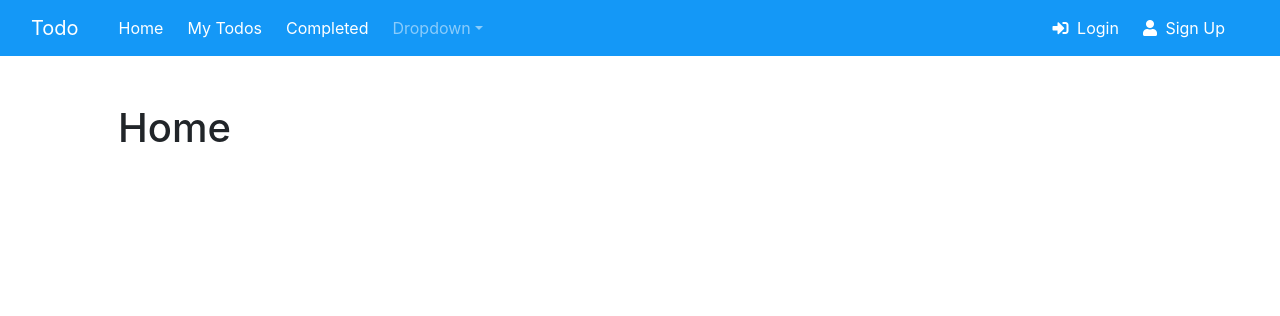
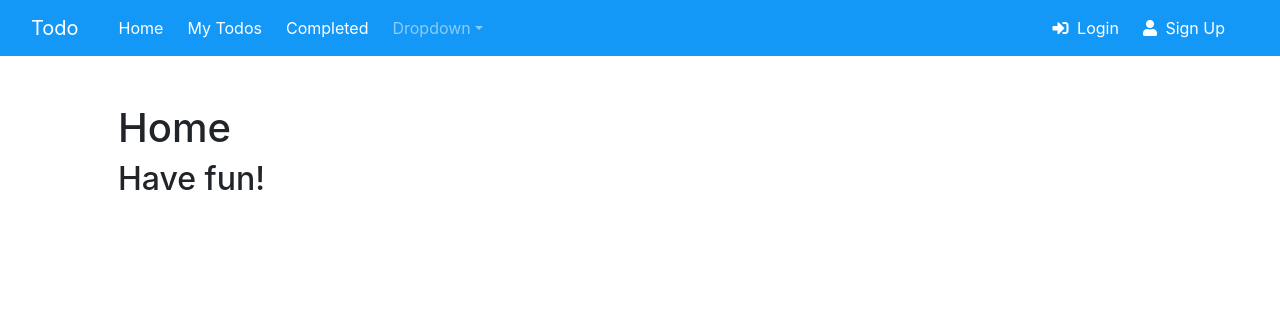
Before and after one commit to CodeByLine/todowoo, a Django app: page / in a window 1280 px wide. Shown: the top 316 px of the page. Run offline with Django 3.2, Linux system fonts and the light colour scheme; some libraries are stand-ins or nearby versions.

Commit message:
modified a bit

```diff
--- a/todo/templates/todo/home.html
+++ b/todo/templates/todo/home.html
@@ -2,5 +2,6 @@
 
 {% block content %}
 <h1>Home</h1>
+<h2>Have fun!</h2>
 </div>
 {% endblock %}
```
Also changed, not shown: requirements.txt (added, +12 -0 lines).
